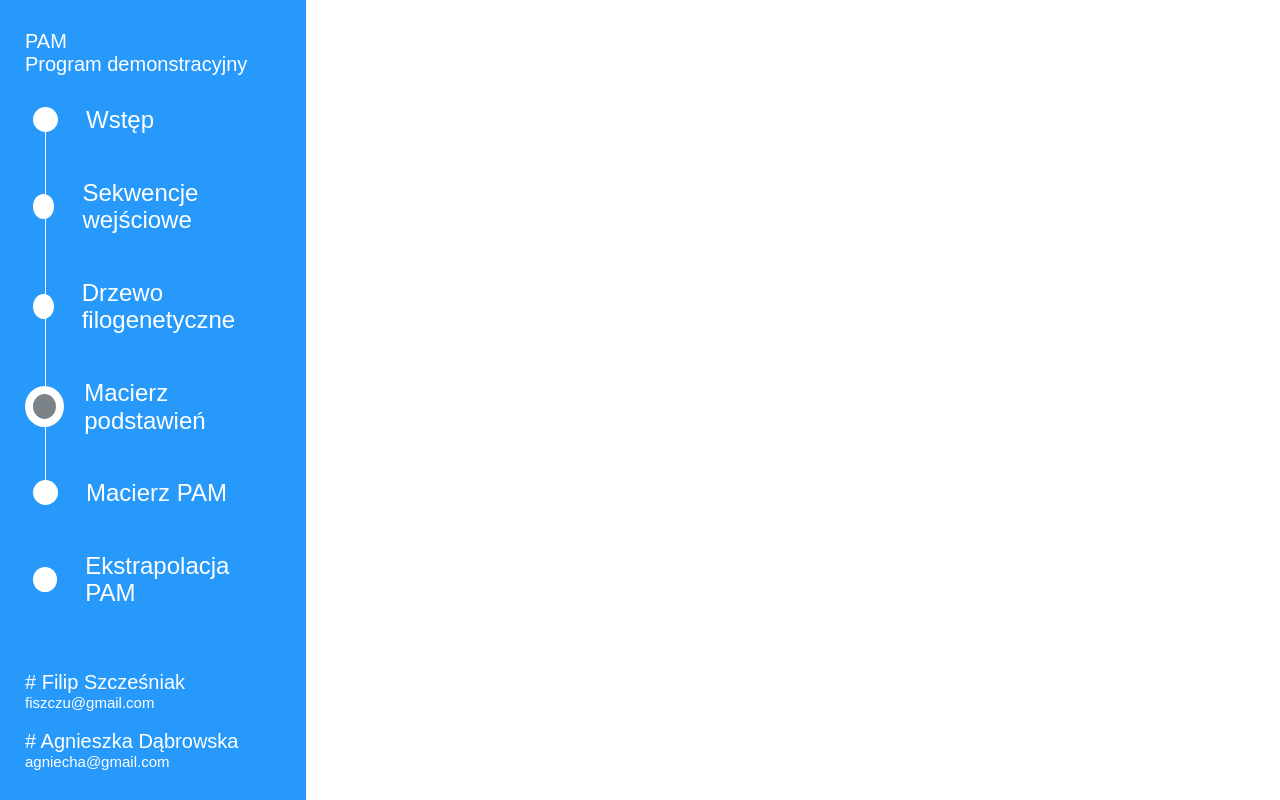
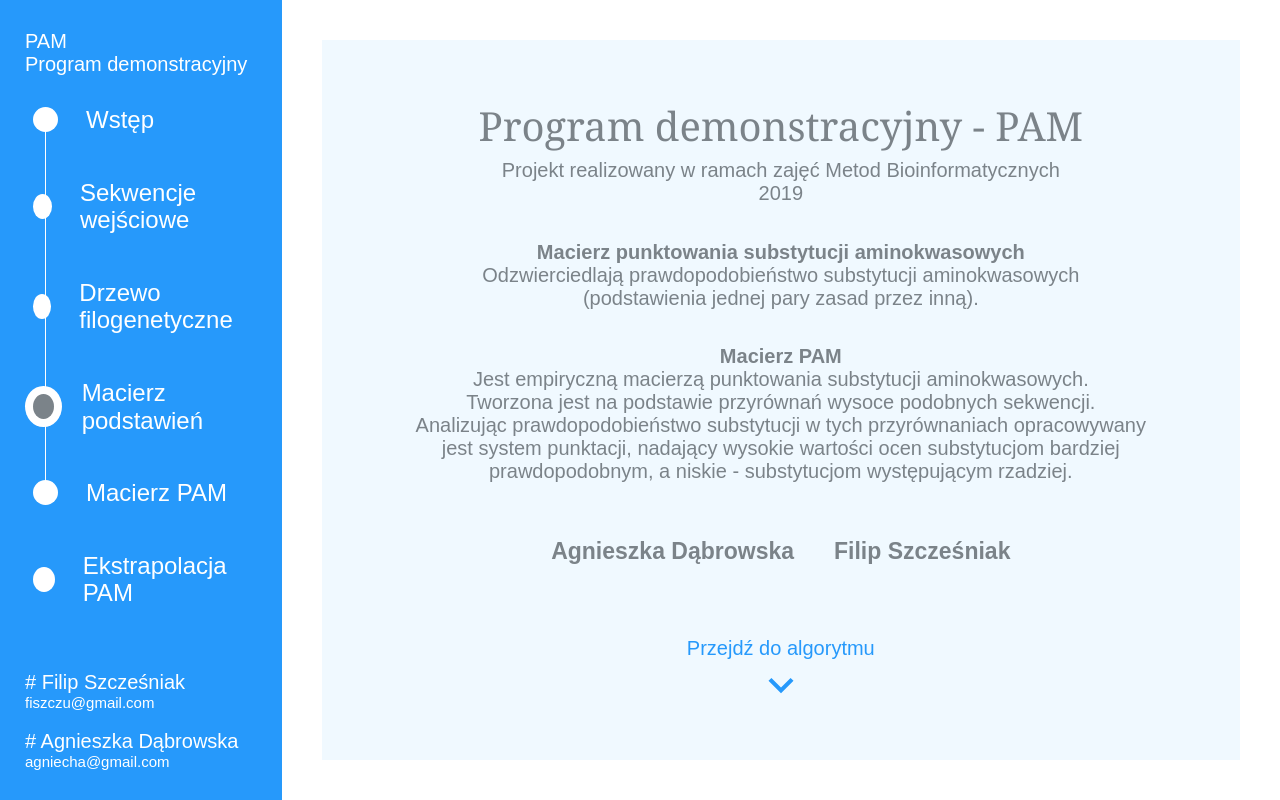
Before and after one commit to Fiszcz/Point-Accepted-Mutation_Algorithm, a React (Create React App) app: page / in a window 1280 px wide. Built offline with nearby package versions, Linux system fonts and the light colour scheme; the HTML template or start-up script is replaced by a standard one.

Commit message:
create introduction page

```diff
--- a/package.json
+++ b/package.json
@@ -3,11 +3,14 @@
   "version": "0.1.0",
   "private": true,
   "dependencies": {
+    "@material-ui/core": "^4.6.0",
+    "@material-ui/icons": "^4.5.1",
     "@types/jest": "24.0.22",
     "@types/node": "12.12.6",
     "@types/react": "16.9.11",
     "@types/react-dom": "16.9.3",
     "emotion": "^10.0.23",
+    "material-table": "^1.54.1",
     "normalize.css": "^8.0.1",
     "react": "^16.11.0",
     "react-dom": "^16.11.0",
--- a/src/App.tsx
+++ b/src/App.tsx
@@ -1,10 +1,20 @@
 import React from 'react';
 import {Sidenav} from "./components/Sidenav";
 import 'normalize.css';
+import {StepPage} from "./components/StepPage";
+import {css} from "emotion";
+import {IntroductionPage} from "./pages/Introduction/IntroductionPage";
 
 const App: React.FC = () => {
   return (
-    <Sidenav/>
+      <div className={css({display: 'grid', gridTemplateColumns: '22% auto', height: '100vh'})}>
+        <Sidenav/>
+        <div className={css({height: '100%', position: 'relative'})}>
+            <StepPage>
+                <IntroductionPage/>
+            </StepPage>
+        </div>
+    </div>
   );
 };
 
--- /dev/null
+++ b/src/components/JumpToNextStep.tsx
@@ -0,0 +1,16 @@
+import * as React from 'react';
+import {Typography} from "./Typography";
+import {css} from "emotion";
+import {theme} from "./theme";
+import ExpandMore from '@material-ui/icons/ExpandMore';
+
+export const JumpToNextStep: React.FC = ({children}) => {
+    return <div className={jumpToNextStepStyle}>
+        <Typography className={css({color: theme.firstColor})}>{children}</Typography>
+        <ExpandMore className={css({fontSize: '50px !important', color: theme.firstColor})}/>
+    </div>
+};
+
+const jumpToNextStepStyle = css({
+    alignSelf: 'end',
+});
--- a/src/components/Navigation.tsx
+++ b/src/components/Navigation.tsx
@@ -1,7 +1,7 @@
 import * as React from 'react';
 import {Steps} from "../consts/steps";
 import {Typography} from "./Typography";
-import {css, cx} from "emotion";
+import {css} from "emotion";
 import {theme} from "./theme";
 
 interface NavigationProps {
@@ -11,7 +11,7 @@ interface NavigationProps {
 export const Navigation: React.FC<NavigationProps> = ({selectedStep = 'Macierz podstawień'}) => {
     return <nav className={css({position: 'relative'})}>
         {Steps.map(step =>
-            <div className={css({display: 'flex', alignItems: 'center', marginBottom: 45})}>
+            <div className={css({display: 'flex', alignItems: 'center', marginBottom: 45})} key={step}>
                 {selectedStep === step ? <SelectedDotIndicator/> : <DotIndicator/>}
                 <Typography size={24} weight={'light'} className={css({marginLeft: 20})}>{step}</Typography>
             </div>
--- a/src/components/Sidenav.tsx
+++ b/src/components/Sidenav.tsx
@@ -17,10 +17,8 @@ export const Sidenav: React.FC = () => {
 
 const sidenavStyle = css({
     backgroundColor: theme.firstColor,
-    width: '20%',
     height: '100%',
     overflowY: 'hidden',
-    position: 'absolute',
     color: 'white',
     padding: '0 25px',
 });
--- /dev/null
+++ b/src/components/StepPage.tsx
@@ -0,0 +1,21 @@
+import * as React from 'react';
+import {css} from "emotion";
+import {theme} from "./theme";
+
+export const StepPage: React.FC = ({children}) => {
+    return <div className={stepPageStyle}>
+        {children}
+    </div>
+};
+
+const stepPageStyle = css({
+    position: 'absolute',
+    top: 40,
+    bottom: 40,
+    left: 40,
+    right: 40,
+    backgroundColor: theme.thirdColor,
+    color: theme.secondaryColor,
+    textAlign: 'center',
+    display: 'flex',
+});
--- a/src/components/Typography.tsx
+++ b/src/components/Typography.tsx
@@ -1,7 +1,7 @@
 import * as React from 'react';
 import {css, cx} from "emotion";
 
-type typographyVariants = 'title' | 'headTitle' | 'text';
+type typographyVariants = 'title' | 'headTitle' | 'subtitle' | 'text';
 
 type typographyWeightVariants = 'bold' | 'normal' | 'light';
 
@@ -37,6 +37,11 @@ const typographyVariantStyles = {
         fontFamily: 'Arial, Helvetica, sans-serif',
         fontSize: 20,
     }),
+    subtitle: css({
+        fontWeight: 'bold',
+        fontFamily: 'Arial, Helvetica, sans-serif',
+        fontSize: 20,
+    }),
 };
 
 const typographySizeStyle = (size: number) => css({fontSize: size});
--- a/src/components/theme.ts
+++ b/src/components/theme.ts
@@ -1,4 +1,5 @@
 export const theme = {
     firstColor: '#2699FB',
     secondaryColor: '#7B8389',
+    thirdColor: '#F0F9FF',
 };
--- /dev/null
+++ b/src/pages/Introduction/IntroductionPage.tsx
@@ -0,0 +1,62 @@
+import * as React from 'react';
+import {Typography} from "../../components/Typography";
+import {css} from "emotion";
+import {JumpToNextStep} from "../../components/JumpToNextStep";
+
+export const IntroductionPage = () => {
+    return <div className={introductionPageStyle}>
+        <div>
+            <Typography variant={"title"}>
+                Program demonstracyjny - PAM
+            </Typography>
+            <Typography className={css({marginTop: 10})}>
+                Projekt realizowany w ramach zajęć Metod Bioinformatycznych
+                <br/>
+                2019
+            </Typography>
+        </div>
+
+        <div>
+            <Typography variant={"subtitle"}>
+                Macierz punktowania substytucji aminokwasowych
+            </Typography>
+            <Typography>
+                Odzwierciedlają prawdopodobieństwo substytucji aminokwasowych
+                <br/>
+                (podstawienia jednej pary zasad przez inną).
+            </Typography>
+        </div>
+
+        <div>
+            <Typography variant={"subtitle"}>
+                Macierz PAM
+            </Typography>
+            <Typography>
+                Jest empiryczną macierzą punktowania substytucji aminokwasowych.
+                <br/>
+                Tworzona jest na podstawie przyrównań wysoce podobnych sekwencji.
+                <br/>
+                Analizując prawdopodobieństwo substytucji w tych przyrównaniach opracowywany jest system punktacji,
+                nadający
+                wysokie wartości ocen substytucjom bardziej prawdopodobnym, a niskie - substytucjom występującym
+                rzadziej.
+            </Typography>
+        </div>
+
+        <div className={css({display: 'flex'})}>
+            <Typography size={23} weight={"bold"} className={css({padding: 20})}>Agnieszka Dąbrowska</Typography>
+            <Typography size={23} weight={"bold"} className={css({padding: 20})}>Filip Szcześniak</Typography>
+        </div>
+
+        <JumpToNextStep>
+            Przejdź do algorytmu
+        </JumpToNextStep>
+    </div>
+};
+
+const introductionPageStyle = css({
+    display: 'grid',
+    justifyItems: 'center',
+    alignItems: 'center',
+    padding: '5% 10%',
+});
```
Also changed, not shown: 1 other file (tests, documents, lock files or other folders).
